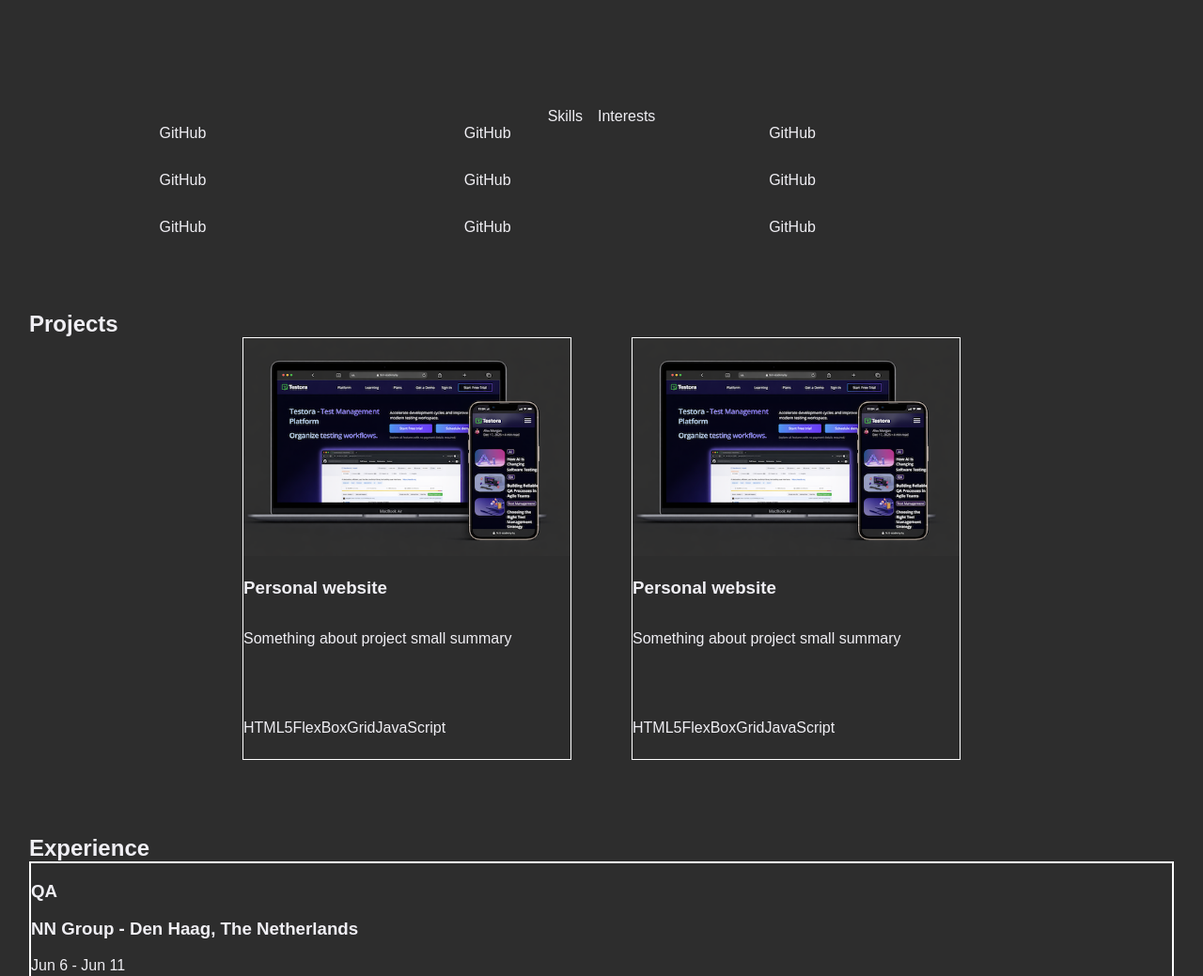
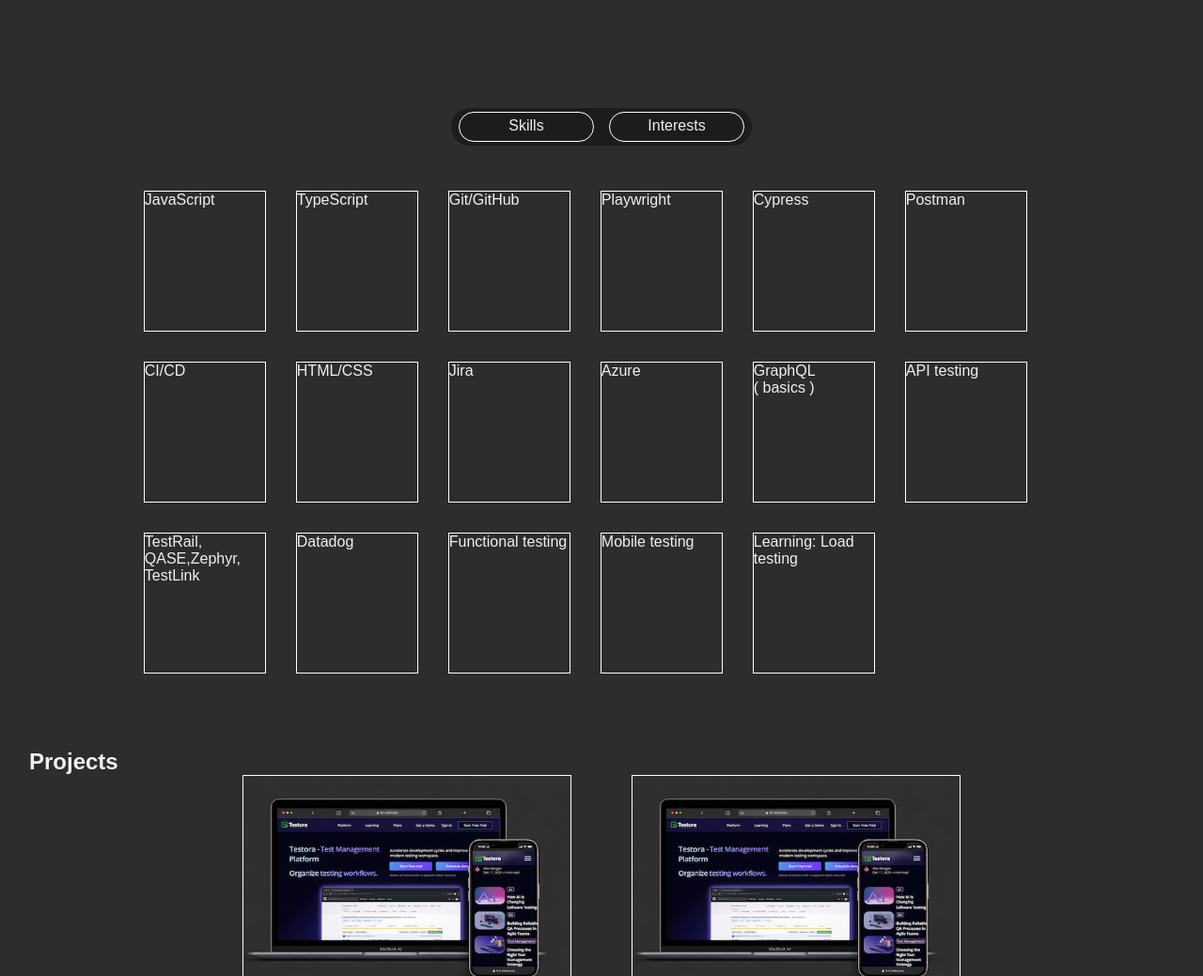
Before and after one commit to Yuloi/qa-engineer-cv-website, a plain HTML site: page index.html in a window 1280 px wide. Shown: the part 665-1704 px from the top of the page at 94% size. Drawn offline with Linux system fonts and the light colour scheme; a web font is replaced by a local one.

Commit message:
added first layout for skil boxes

```diff
--- a/index.html
+++ b/index.html
@@ -38,26 +38,38 @@
                 <div>Interests</div>
             </div>
             <div class="skills-list flex">
-                <div>GitHub</div>
-                <div>GitHub</div>
-                <div>GitHub</div>
-                <div>GitHub</div>
-                <div>GitHub</div>
-                <div>GitHub</div>
-                <div>GitHub</div>
-                <div>GitHub</div>
-                <div>GitHub</div>
+                <div class="skill-single">
+                    <div class="sprite js"></div>
+                    <div>JavaScript</div>
+                </div>
+                <div>TypeScript</div>
+                <div>Git&sol;GitHub</div>
+                <div>Playwright</div>
+                <div>Cypress</div>
+                <div>Postman</div>
+                <div>CI&sol;CD</div>
+                <div>HTML&sol;CSS</div>
+                <div>Jira</div>
+                <div>Azure</div>
+                <div>GraphQL <br>( basics )</div>
+                <div>API testing</div>
+                <div>TestRail, QASE,Zephyr, TestLink</div>
+                <div>Datadog</div>
+                <div>Functional testing</div>
+                <div>Mobile testing</div>
+                <div>Learning: Load testing</div>
             </div>
             <div class="interests-list flex hidden">
-                <div>My cat</div>
-                <div>My cat</div>
-                <div>My cat</div>
-                <div>My cat</div>
-                <div>My cat</div>
-                <div>My cat</div>
-                <div>My cat</div>
-                <div>My cat</div>
-                <div>My cat</div>
+                <div>My cat </div>
+                <div>Gym</div>
+                <div>Traveling</div>
+                <div>Space organization</div>
+                <div>Cooking</div>
+                <div>Walking
+                </div>
+                <div>Music</div>
+                <div>Craft: painting, clay..</div>
+                <div>Gaming sometimes</div>
             </div>
         </section>
         <section class="projects">
--- a/style.css
+++ b/style.css
@@ -1,6 +1,6 @@
 :root {
     --primary-bg-color: #2d2d2d;
-    --header-color:#1C1C1C;
+    --primary-dark-color:#1C1C1C;
     --primary-text-color: #f0eff4;
   }
 *,
@@ -49,9 +49,9 @@ display: flex;
 }
 /* Header and main banner */
 .header{
-    background-color: var(--header-color);;
+    background-color: var(--primary-dark-color);;
     opacity: 90%;
-    border: solid var(--header-color) 1px;
+    border: solid var(--primary-dark-color) 1px;
     border-radius: 30px;
     width: 600px;
     height: 60px;
@@ -70,15 +70,14 @@ nav {
     justify-content: center;
     height: 70svh;
     align-items: center;
-    /* border: solid white 1px; */
 }
 .main-hero .bio{
     flex-basis: 50rem;
-    /* border: solid white 1px; */
+    padding-left: 1rem;
 }
 .main-hero .photo {
     flex-basis: 30rem;
-    /* border: solid white 1px; */
+    padding-right: 1rem;
 }
 .photo > img {
     border-radius: 500px;
@@ -88,21 +87,36 @@ nav {
 .skills {
     width: 100%;
     flex-direction: column;
-align-items: center;
+    align-items: center;
+    gap: 3rem;
 }
 .tab-switch {
-    justify-content: center;
-    gap: 1rem;
+    text-align: center;
+    background-color: var(--primary-dark-color);
+    border-radius: 30px;
+    justify-content: space-evenly;
+    align-items: center;
+    gap: 0.5rem;
     width: 20em;
+    height: 40px;
+}
+.tab-switch > div {
+        border: solid white 1px;
+        flex-basis: 45%;
+        height: 80%;
+        border-radius: 50px;
+        padding-top: 0.3rem;
 }
 .skills-list,.interests-list {
     width: 80%;
-    justify-content: center;
+    align-items: center;
     flex-wrap: wrap;
     gap: 2rem;
 }
 .skills-list > div, .interests-list > div {
-    flex-basis: 30%;
+    border: solid white 1px;
+    flex-basis: 130px;
+    height: 150px;
 }
 .hidden {
     display: none;
```
Also changed, not shown: data/sprite.png (added), 1 other file.
